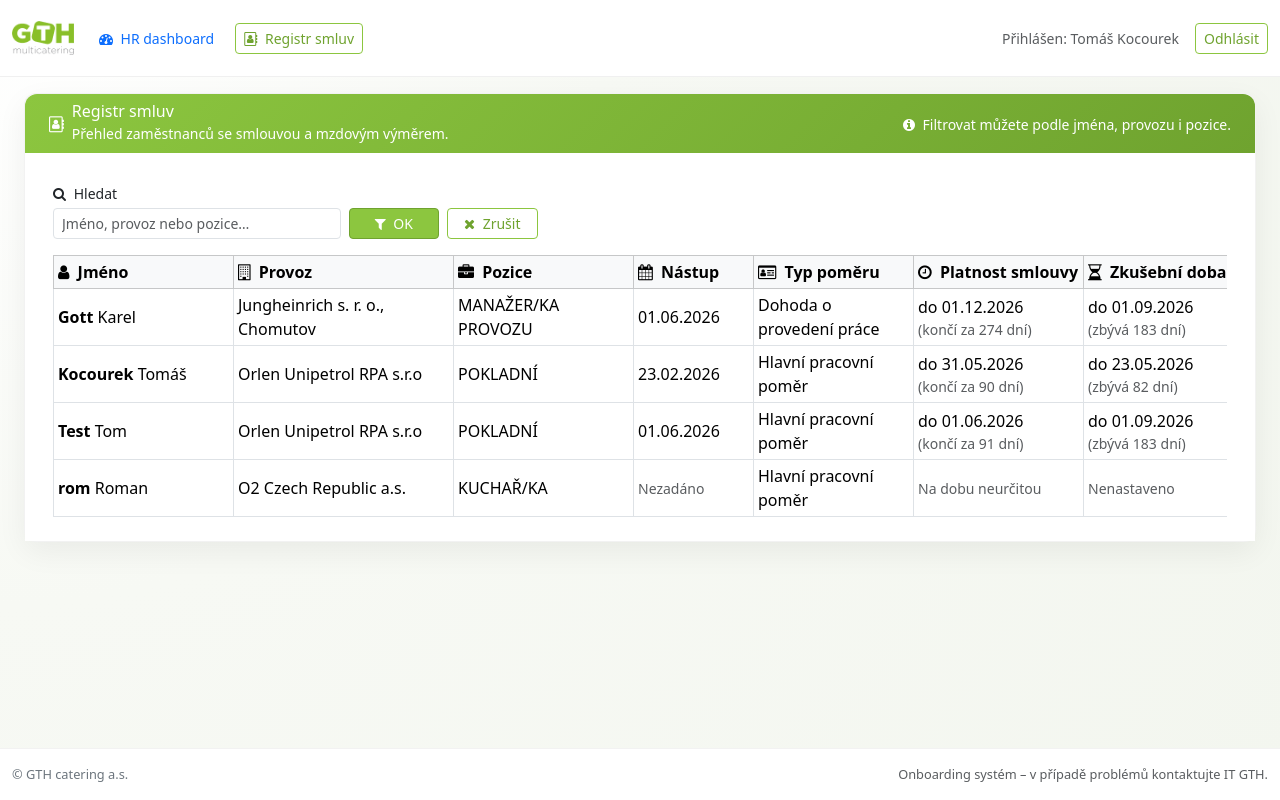
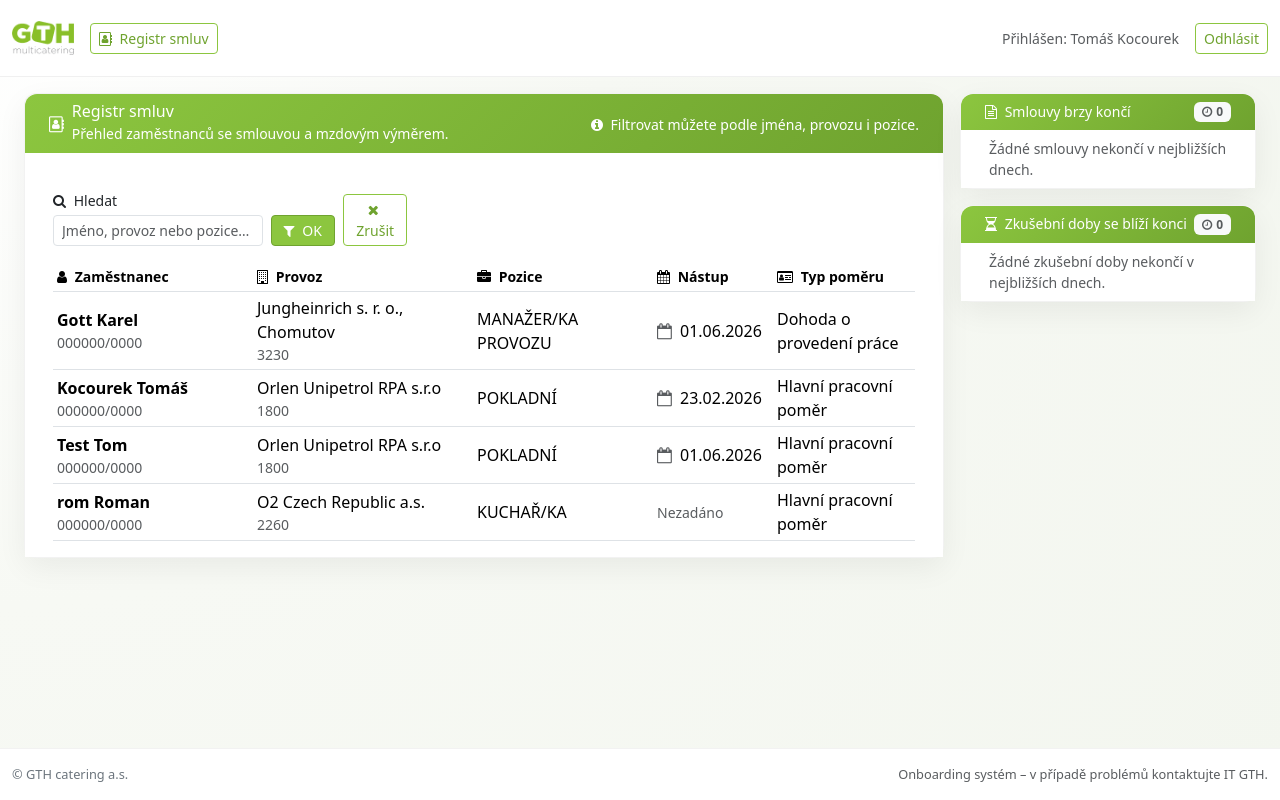
Before and after one commit to kocourek30/gth_onboarding_v3, a Django app: page /hr/registr-smluv/ in a window 1280 px wide. Run offline with Django 5.2, Linux system fonts and the light colour scheme; a user stored in the database is signed in; data comes from the database, SQL or seed files in the repository; both versions use the stored data as it was after the commit.

Commit message:
dopočty do konce smluv, super dashboardy

```diff
--- a/frontend/views.py
+++ b/frontend/views.py
@@ -623,6 +623,9 @@
 from django.db.models import Exists, OuterRef, Q
 from django.utils import timezone
 from osobni_dotaznik.models import OsobniDotaznik, GenerovanyDokument
+from datetime import timedelta
+from django.db.models import Exists, OuterRef, Q
+from django.utils import timezone
 
 @login_required
 def hr_contract_registry(request):
@@ -637,6 +640,7 @@
         typ="mzdovy_vymer",
     )
 
+    # základní set – všichni se schváleným dotazníkem a dokumentem
     dotazniky = (
         OsobniDotaznik.objects.annotate(
             has_doc=Exists(q_docs),
@@ -658,13 +662,38 @@
             | Q(pozice__nazev__icontains=search)
         )
 
+    # --- brzy končící smlouvy / zkušebky ---
+    KONCI_DO_DNI = 30
+    end_limit = today + timedelta(days=KONCI_DO_DNI)
+
+    koncici_smlouvy = (
+        dotazniky.filter(
+            doba_urcita_do__isnull=False,
+            doba_urcita_do__gte=today,
+            doba_urcita_do__lte=end_limit,
+        )
+        .order_by("doba_urcita_do", "prijmeni", "jmeno")[:50]
+    )
+
+    koncici_zkusebky = (
+        dotazniky.filter(
+            zkusebka_konec__isnull=False,
+            zkusebka_konec__gte=today,
+            zkusebka_konec__lte=end_limit,
+        )
+        .order_by("zkusebka_konec", "prijmeni", "jmeno")[:50]
+    )
+
     context = {
         "dotazniky": dotazniky,
         "search": search,
         "today": today,
+        "koncici_smlouvy": koncici_smlouvy,
+        "koncici_zkusebky": koncici_zkusebky,
     }
     return render(request, "frontend/hr_contract_registry.html", context)
 
+from datetime import timedelta
 
 @login_required
 def provoz_contract_registry(request):
@@ -703,12 +732,36 @@
             | Q(pozice__nazev__icontains=search)
         )
 
+    KONCI_DO_DNI = 30
+    end_limit = today + timedelta(days=KONCI_DO_DNI)
+
+    koncici_smlouvy = (
+        dotazniky.filter(
+            doba_urcita_do__isnull=False,
+            doba_urcita_do__gte=today,
+            doba_urcita_do__lte=end_limit,
+        )
+        .order_by("doba_urcita_do", "prijmeni", "jmeno")[:50]
+    )
+
+    koncici_zkusebky = (
+        dotazniky.filter(
+            zkusebka_konec__isnull=False,
+            zkusebka_konec__gte=today,
+            zkusebka_konec__lte=end_limit,
+        )
+        .order_by("zkusebka_konec", "prijmeni", "jmeno")[:50]
+    )
+
     context = {
         "dotazniky": dotazniky,
         "search": search,
         "today": today,
+        "koncici_smlouvy": koncici_smlouvy,
+        "koncici_zkusebky": koncici_zkusebky,
     }
     return render(request, "frontend/hr_contract_registry.html", context)
+
 
 # views.py
 from django.contrib.auth.decorators import login_required
--- a/osobni_dotaznik/models.py
+++ b/osobni_dotaznik/models.py
@@ -523,6 +523,12 @@
         help_text="Např. 3 měsíce",
     )
 
+    zkusebka_konec = models.DateField(
+        "Konec zkušební doby",
+        null=True,
+        blank=True,
+    )
+
     @property
     def smlouva_zbyva_dni(self):
         if not self.doba_urcita_do:
@@ -530,7 +536,7 @@
         return (self.doba_urcita_do - date.today()).days
 
     @property
-    def zkusebka_konec(self):
+    def zkusebka_konec_vypocet(self):
         if not self.datum_nastupu or not self.zkusebni_doba_mesice:
             return None
         return self.datum_nastupu + relativedelta(months=self.zkusebni_doba_mesice)
@@ -541,6 +547,17 @@
         if not end:
             return None
         return (end - date.today()).days
+
+    def save(self, *args, **kwargs):
+        # automatický výpočet konce zkušební doby do DB pole
+        if self.datum_nastupu and self.zkusebni_doba_mesice:
+            self.zkusebka_konec = (
+                self.datum_nastupu
+                + relativedelta(months=self.zkusebni_doba_mesice)
+            )
+        else:
+            self.zkusebka_konec = None
+        super().save(*args, **kwargs)
 
     def __str__(self):
         cele_jmeno = f"{self.jmeno} {self.prijmeni}"
--- a/templates/base.html
+++ b/templates/base.html
@@ -133,18 +133,14 @@
             {# střední část – menu podle role #}
             <div>
               {% if request.user.profile.role == 'hr' %}
-                <a href="{% url 'frontend:hr_dashboard' %}" class="btn btn-sm btn-link text-decoration-none me-2">
-                  <i class="fa fa-dashboard me-1"></i> HR dashboard
-                </a>
+
                 <a href="{% url 'frontend:hr_contract_registry' %}" class="btn btn-sm btn-outline-secondary">
                   <i class="fa fa-address-book-o me-1"></i> Registr smluv
                 </a>
               {% endif %}
 
               {% if request.user.profile.role == 'manager_provozu' or request.user.profile.role == 'oblastni_manager' %}
-                <a href="{% url 'frontend:provoz_dashboard' %}" class="btn btn-sm btn-link text-decoration-none me-2">
-                  <i class="fa fa-dashboard me-1"></i> Provozní dashboard
-                </a>
+
                 <a href="{% url 'frontend:provoz_contract_registry' %}" class="btn btn-sm btn-outline-secondary">
                   <i class="fa fa-address-book-o me-1"></i> Registr smluv
                 </a>
--- a/templates/frontend/hr_contract_registry.html
+++ b/templates/frontend/hr_contract_registry.html
@@ -4,6 +4,8 @@
 
 {% block content %}
 <div class="container-fluid py-3">
+  <div class="row g-3">
+    <div class="col-lg-9">
       <div class="card gth-card">
         <div class="gth-card-header py-2 d-flex justify-content-between align-items-center">
           <div class="d-flex align-items-center">
@@ -21,7 +23,7 @@
           </div>
         </div>
 
-    <div class="gth-card-body">
+        <div class="gth-card-body py-3">
           <form method="get" class="row g-2 align-items-end mb-3">
             <div class="col-12 col-md-4 col-lg-3">
               <label class="form-label small mb-1">
@@ -49,11 +51,11 @@
           </form>
 
           <div class="table-responsive">
-        <table class="table table-sm table-hover table-bordered mb-0 align-middle">
-          <thead class="table-light">
-            <tr>
-              <th style="min-width: 180px;">
-                <i class="fa fa-user me-1"></i> Jméno
+            <table class="table table-sm align-middle mb-0">
+              <thead>
+                <tr class="text-muted small">
+                  <th style="min-width: 200px;">
+                    <i class="fa fa-user me-1"></i> Zaměstnanec
                   </th>
                   <th style="min-width: 220px;">
                     <i class="fa fa-building-o me-1"></i> Provoz
@@ -82,12 +84,23 @@
                 {% for d in dotazniky %}
                   <tr>
                     <td>
-                  <strong>{{ d.prijmeni }}</strong> {{ d.jmeno }}
+                      <div class="fw-semibold">
+                        {{ d.prijmeni }} {{ d.jmeno }}
+                      </div>
+                      <div class="small text-muted">
+                        {{ d.rodne_cislo|default:"" }}
+                      </div>
                     </td>
-                <td>{{ d.provoz.nazev }}</td>
-                <td>{{ d.pozice }}</td>
+                    <td>
+                      <div>{{ d.provoz.nazev }}</div>
+                      <div class="small text-muted">
+                        {{ d.provoz.cislo_provozu|default:"" }}
+                      </div>
+                    </td>
+                    <td>{{ d.pozice|default:"–" }}</td>
                     <td>
                       {% if d.datum_nastupu %}
+                        <i class="fa fa-calendar-o me-1 text-muted"></i>
                         {{ d.datum_nastupu|date:"d.m.Y" }}
                       {% else %}
                         <span class="text-muted small">Nezadáno</span>
@@ -95,7 +108,6 @@
                     </td>
                     <td>{{ d.get_typ_pomeru_display }}</td>
 
-                {# smlouva na dobu určitou / neurčitou #}
                     <td>
                       {% if d.doba_urcita_do %}
                         do {{ d.doba_urcita_do|date:"d.m.Y" }}
@@ -109,7 +121,6 @@
                       {% endif %}
                     </td>
 
-                {# zkušební doba #}
                     <td>
                       {% if d.zkusebka_konec %}
                         do {{ d.zkusebka_konec|date:"d.m.Y" }}
@@ -144,4 +155,105 @@
         </div>
       </div>
     </div>
+    {# pravý sloupec – blížící se konce smluv a zkušebek #}
+    <div class="col-lg-3">
+      <div class="card gth-card mb-3">
+        <div class="gth-card-header py-2 d-flex justify-content-between align-items-center">
+          <h6 class="mb-0 small">
+            <i class="fa fa-file-text-o me-1"></i> Smlouvy brzy končí
+          </h6>
+          <span class="badge bg-light text-muted small">
+            <i class="fa fa-clock-o me-1"></i>{{ koncici_smlouvy|length }}
+          </span>
+        </div>
+        <div class="gth-card-body py-2">
+          {% if koncici_smlouvy %}
+            <ul class="list-group list-group-flush small">
+              {% for d in koncici_smlouvy %}
+                <li class="list-group-item px-0 py-2 d-flex justify-content-between align-items-start">
+                  <div class="me-2">
+                    <div class="fw-semibold">
+                      <i class="fa fa-user-o me-1 text-muted"></i>
+                      {{ d.prijmeni }} {{ d.jmeno }}
+                    </div>
+                    <div class="text-muted">
+                      <i class="fa fa-building-o me-1"></i>{{ d.provoz.nazev }}
+                    </div>
+                    <div class="text-muted">
+                      <i class="fa fa-calendar-o me-1"></i>
+                      do {{ d.doba_urcita_do|date:"d.m.Y" }}
+                      {% if d.smlouva_zbyva_dni is not None %}
+                        · <i class="fa fa-hourglass-end me-1"></i>
+                        zbývá {{ d.smlouva_zbyva_dni }} dní
+                      {% endif %}
+                    </div>
+                  </div>
+                  <div class="ms-1">
+                    <a href="{% url 'frontend:employee_detail' d.id %}"
+                       class="btn btn-outline-secondary btn-sm"
+                       title="Detail zaměstnance">
+                      <i class="fa fa-arrow-right"></i>
+                    </a>
+                  </div>
+                </li>
+              {% endfor %}
+            </ul>
+          {% else %}
+            <p class="text-muted small mb-0">
+              Žádné smlouvy nekončí v nejbližších dnech.
+            </p>
+          {% endif %}
+        </div>
+      </div>
+
+      <div class="card gth-card">
+        <div class="gth-card-header py-2 d-flex justify-content-between align-items-center">
+          <h6 class="mb-0 small">
+            <i class="fa fa-hourglass-half me-1"></i> Zkušební doby se blíží konci
+          </h6>
+          <span class="badge bg-light text-muted small">
+            <i class="fa fa-clock-o me-1"></i>{{ koncici_zkusebky|length }}
+          </span>
+        </div>
+        <div class="gth-card-body py-2">
+          {% if koncici_zkusebky %}
+            <ul class="list-group list-group-flush small">
+              {% for d in koncici_zkusebky %}
+                <li class="list-group-item px-0 py-2 d-flex justify-content-between align-items-start">
+                  <div class="me-2">
+                    <div class="fw-semibold">
+                      <i class="fa fa-user-o me-1 text-muted"></i>
+                      {{ d.prijmeni }} {{ d.jmeno }}
+                    </div>
+                    <div class="text-muted">
+                      <i class="fa fa-building-o me-1"></i>{{ d.provoz.nazev }}
+                    </div>
+                    <div class="text-muted">
+                      <i class="fa fa-calendar-check-o me-1"></i>
+                      do {{ d.zkusebka_konec|date:"d.m.Y" }}
+                      {% if d.zbyva_zkusebka_dni is not None %}
+                        · <i class="fa fa-hourglass-start me-1"></i>
+                        zbývá {{ d.zbyva_zkusebka_dni }} dní
+                      {% endif %}
+                    </div>
+                  </div>
+                  <div class="ms-1">
+                    <a href="{% url 'frontend:employee_detail' d.id %}"
+                       class="btn btn-outline-secondary btn-sm"
+                       title="Detail zaměstnance">
+                      <i class="fa fa-arrow-right"></i>
+                    </a>
+                  </div>
+                </li>
+              {% endfor %}
+            </ul>
+          {% else %}
+            <p class="text-muted small mb-0">
+              Žádné zkušební doby nekončí v nejbližších dnech.
+            </p>
+          {% endif %}
+        </div>
+      </div>
+    </div>
+
 {% endblock %}
```
Also changed, not shown: db.sqlite3, osobni_dotaznik/migrations/0016_osobnidotaznik_zkusebka_konec.py (added), 5 other files. Lines whose indentation alone changed are shown as unchanged.
